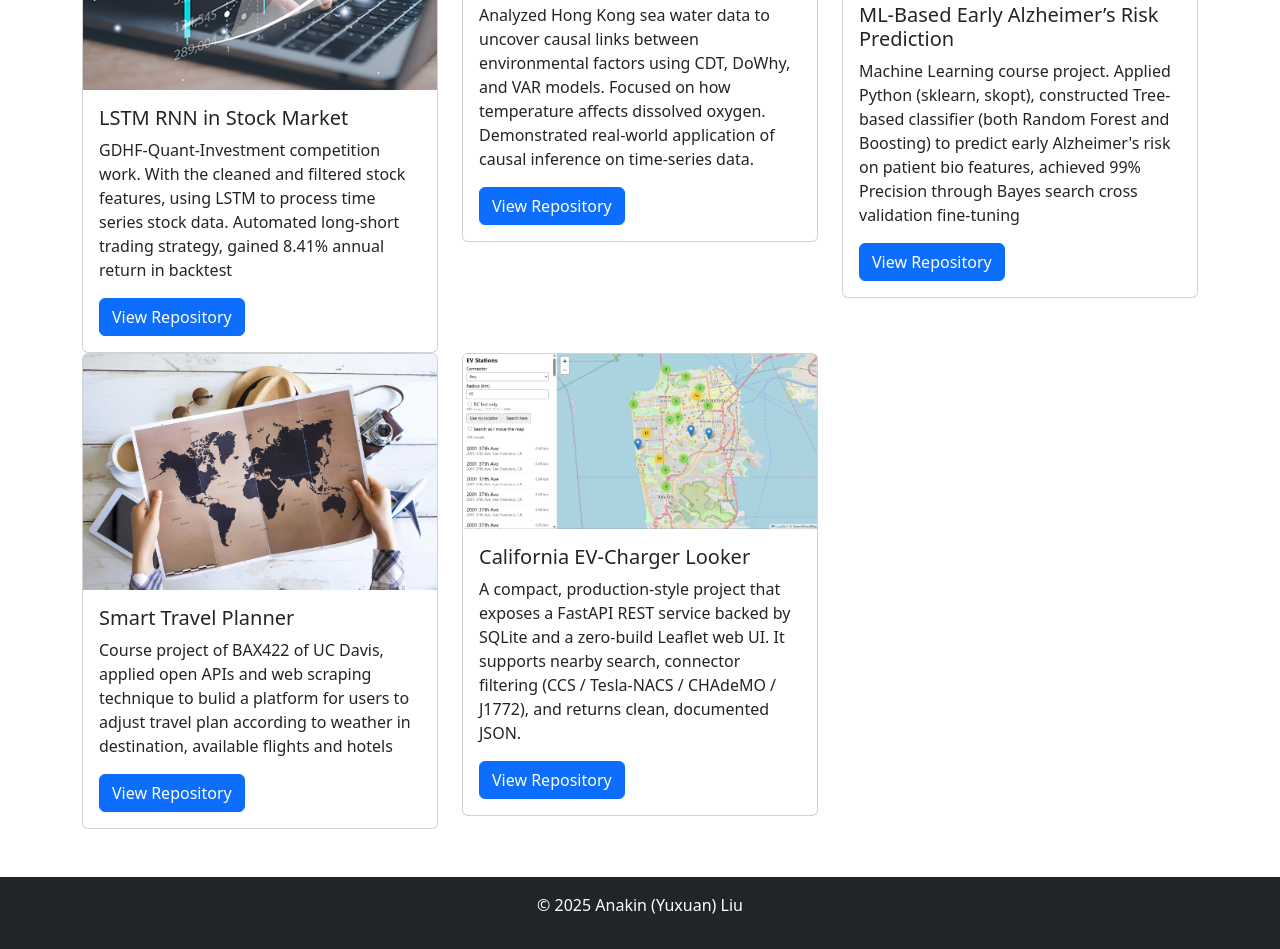
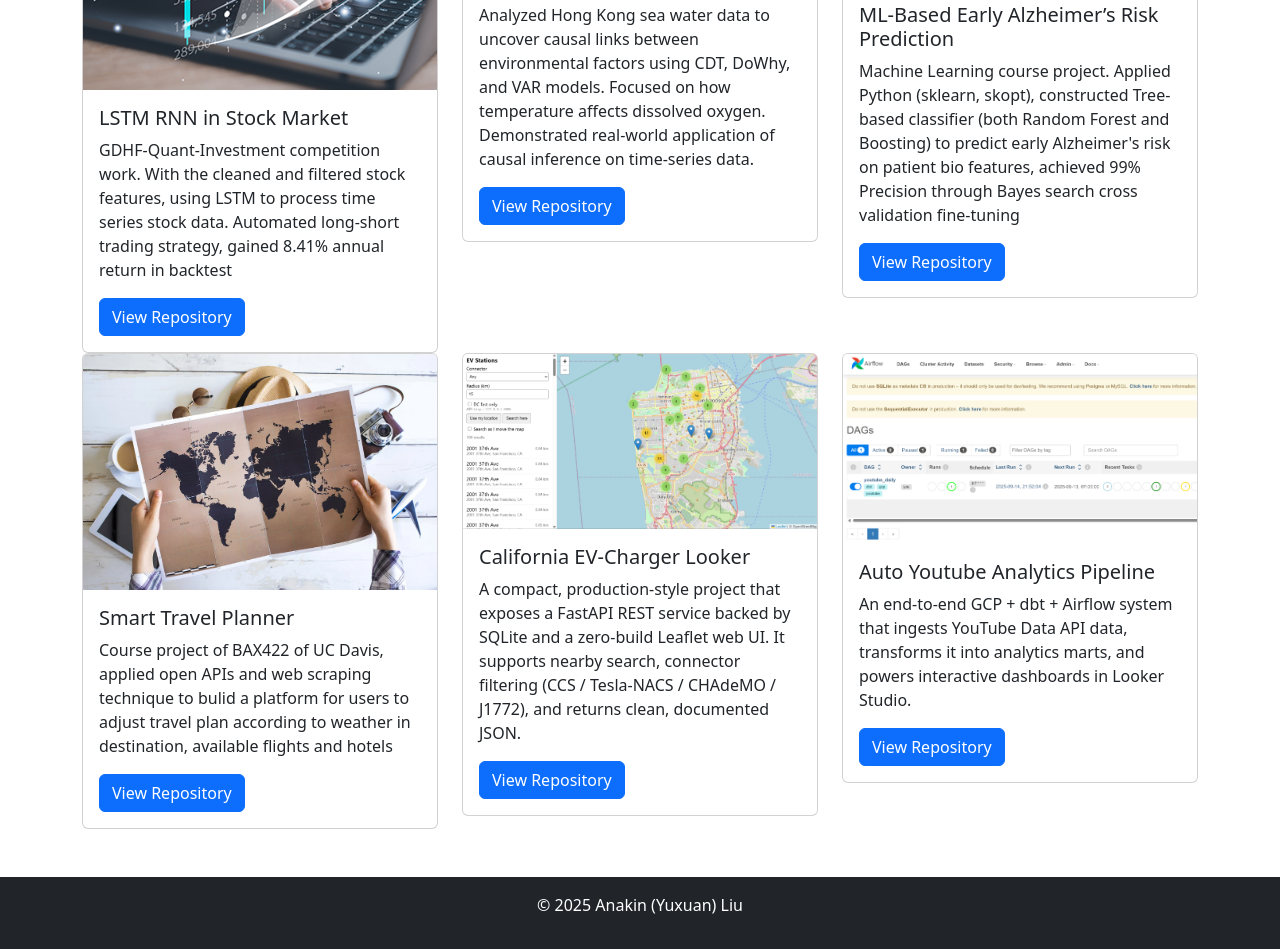
Before and after one commit to yuxuananakinliu/yuxuananakinliu.github.io, a plain HTML site: page index.html in a window 1280 px wide. Shown: the part 1347-2296 px from the top of the page. Drawn offline with nearby package versions, Linux system fonts and the light colour scheme.

Commit message:
Update index.html

```diff
--- a/index.html
+++ b/index.html
@@ -108,6 +108,17 @@
                     </div>
                 </div>
             </div>
+
+            <div class="col-md-4">
+                <div class="card">
+                    <img src="https://yuxuananakinliu.github.io/airflow.png" class="card-img-top project-img" alt="Project Image">
+                    <div class="card-body">
+                        <h5 class="card-title">Auto Youtube Analytics Pipeline</h5>
+                        <p>An end-to-end GCP + dbt + Airflow system that ingests YouTube Data API data, transforms it into analytics marts, and powers interactive dashboards in Looker Studio.</p>
+                        <a href="https://github.com/yuxuananakinliu/youtube-analytics-pipeline" class="btn btn-primary" target="_blank">View Repository</a>
+                    </div>
+                </div>
+            </div>
         </div>
     </section>
 
```
